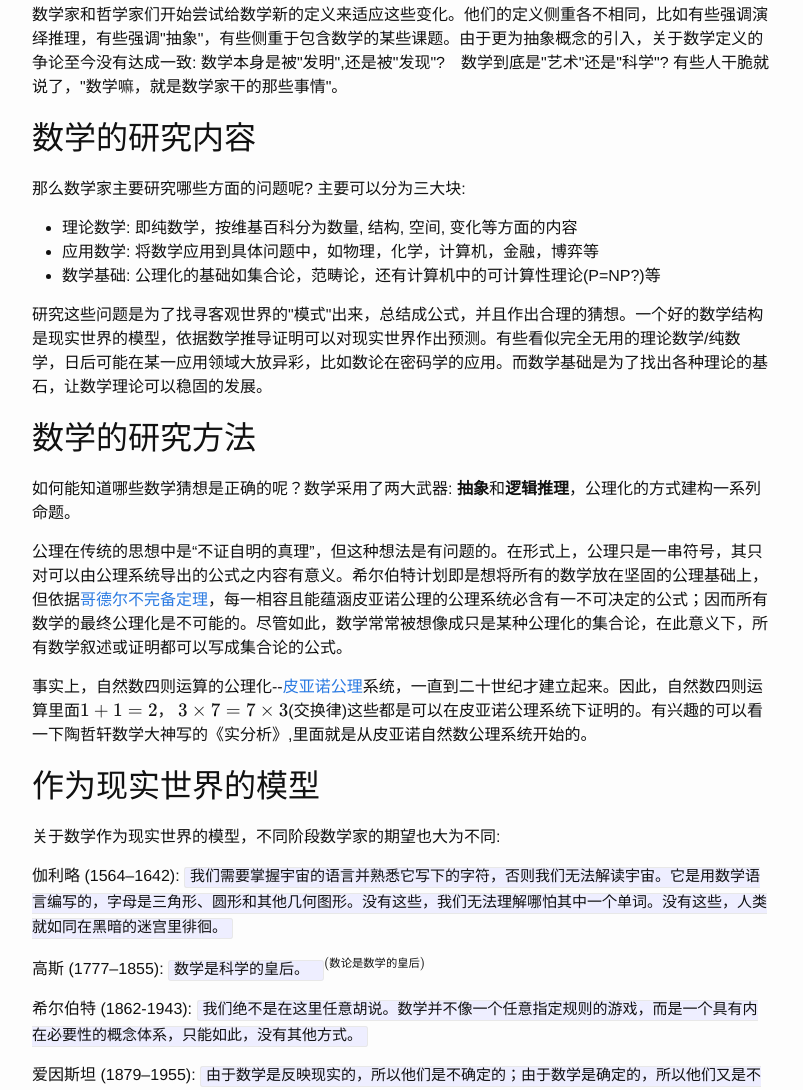
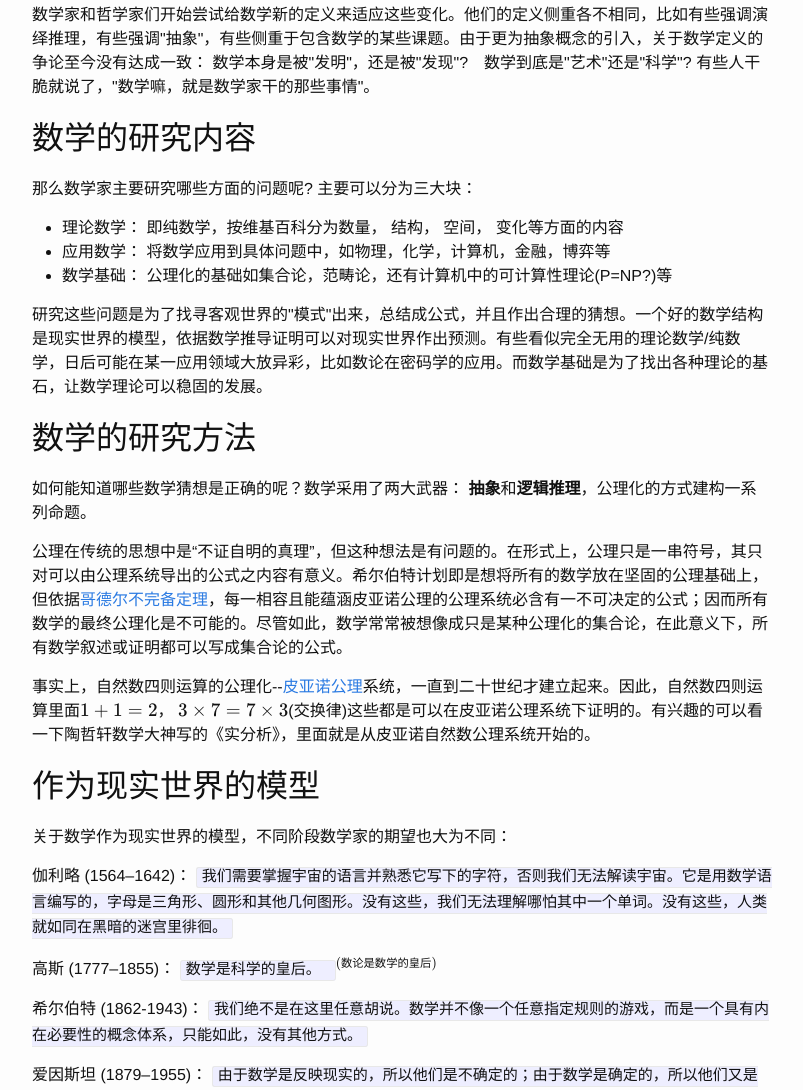
Before and after one commit to tao-guo/blog, a Jekyll site: the page docs/math/2017/07/09/what-is-math.html, which Jekyll copies as it is, in a window 1280 px wide and 1400 px high, scrolled down 504 px. Shown: the part 278-1368 px from the top of the window, without its empty margins (238-1041 px from the left). Built offline with Jekyll 4.4.1, drawn with Linux system fonts in a browser that asks for light colours; Markdown is read by kramdown in place of the engine named in the settings; formulas are drawn with MathJax 3; some of the changed text lies outside the part shown.

Commit message:
fixed punc

```diff
--- a/docs/math/2017/07/09/what-is-math.html
+++ b/docs/math/2017/07/09/what-is-math.html
@@ -66,23 +66,23 @@
   <article class="post-content">
     <h2>数学的定义</h2>
 
-<p>什么是数学？在希腊语言中，这个词表示的是“学习，掌握，知识”。亚里士多德曾经给数学定义成“<strong>关于数量的科学</strong>”，这个观点在19世纪以前一直都很盛行。在那个时候，数学主要研究数/未知量，使用的大多数符号与今天没有太多不同。一直以来的<a href="https://zh.wikipedia.org/wiki/%E6%AC%A7%E5%87%A0%E9%87%8C%E5%BE%97%E5%87%A0%E4%BD%95">欧几里得几何</a>学教程，笛卡尔的<a href="https://zh.wikipedia.org/wiki/%E8%A7%A3%E6%9E%90%E5%87%A0%E4%BD%95">解析几何</a>，卡尔达诺的<a href="https://zh.wikipedia.org/wiki/%E4%B8%89%E6%AC%A1%E6%96%B9%E7%A8%8B">三次方程</a>/<a href="https://zh.wikipedia.org/wiki/%E5%9B%9B%E6%AC%A1%E6%96%B9%E7%A8%8B">四次方程</a>通解,牛顿/莱布尼兹的<a href="https://zh.wikipedia.org/wiki/%E5%BE%AE%E7%A7%AF%E5%88%86%E5%AD%A6">微积分</a>是数学发展取得的一系列伟大成就。到19世纪为止，数学完成了对数/未知量的完美抽象。事实上，大多数人的数学知识也停留在这个阶段了。对于普通大众而言，亚里士多德给出的数学的定义依然没有太大偏差。</p>
+<p>什么是数学？在希腊语言中，这个词表示的是“学习，掌握，知识”。亚里士多德曾经给数学定义成“<strong>关于数量的科学</strong>”，这个观点在19世纪以前一直都很盛行。在那个时候，数学主要研究数/未知量，使用的大多数符号与今天没有太多不同。一直以来的<a href="https://zh.wikipedia.org/wiki/%E6%AC%A7%E5%87%A0%E9%87%8C%E5%BE%97%E5%87%A0%E4%BD%95">欧几里得几何</a>学教程，笛卡尔的<a href="https://zh.wikipedia.org/wiki/%E8%A7%A3%E6%9E%90%E5%87%A0%E4%BD%95">解析几何</a>，卡尔达诺的<a href="https://zh.wikipedia.org/wiki/%E4%B8%89%E6%AC%A1%E6%96%B9%E7%A8%8B">三次方程</a>/<a href="https://zh.wikipedia.org/wiki/%E5%9B%9B%E6%AC%A1%E6%96%B9%E7%A8%8B">四次方程</a>通解，牛顿/莱布尼兹的<a href="https://zh.wikipedia.org/wiki/%E5%BE%AE%E7%A7%AF%E5%88%86%E5%AD%A6">微积分</a>是数学发展取得的一系列伟大成就。到19世纪为止，数学完成了对数/未知量的完美抽象。事实上，大多数人的数学知识也停留在这个阶段了。对于普通大众而言，亚里士多德给出的数学的定义依然没有太大偏差。</p>
 
 <div style="margin: 0 auto 15px;width:60%;text-align:center;">
 <img src="https://upload.wikimedia.org/wikipedia/commons/2/21/Euclid.jpg" alt="欧几里得在雅典学院"  style="display:block;">
 欧几里得在《雅典学院》
 </div>
 
-<p>但是从19世纪开始，数学开始研究更为抽象的“<a href="https://zh.wikipedia.org/wiki/%E7%BE%A4">群</a>”和“<a href="https://zh.wikipedia.org/wiki/%E5%B0%84%E5%BD%B1%E5%87%A0%E4%BD%95">射影几何</a>”，这些新的数学对象都不能直接被度量。数学家和哲学家们开始尝试给数学新的定义来适应这些变化。他们的定义侧重各不相同，比如有些强调演绎推理，有些强调&quot;抽象&quot;，有些侧重于包含数学的某些课题。由于更为抽象概念的引入，关于数学定义的争论至今没有达成一致: 数学本身是被&quot;发明&quot;,还是被&quot;发现&quot;?　数学到底是&quot;艺术&quot;还是&quot;科学&quot;? 有些人干脆就说了，&quot;数学嘛，就是数学家干的那些事情&quot;。</p>
+<p>但是从19世纪开始，数学开始研究更为抽象的“<a href="https://zh.wikipedia.org/wiki/%E7%BE%A4">群</a>”和“<a href="https://zh.wikipedia.org/wiki/%E5%B0%84%E5%BD%B1%E5%87%A0%E4%BD%95">射影几何</a>”，这些新的数学对象都不能直接被度量。数学家和哲学家们开始尝试给数学新的定义来适应这些变化。他们的定义侧重各不相同，比如有些强调演绎推理，有些强调&quot;抽象&quot;，有些侧重于包含数学的某些课题。由于更为抽象概念的引入，关于数学定义的争论至今没有达成一致： 数学本身是被&quot;发明&quot;，还是被&quot;发现&quot;?　数学到底是&quot;艺术&quot;还是&quot;科学&quot;? 有些人干脆就说了，&quot;数学嘛，就是数学家干的那些事情&quot;。</p>
 
 <h2>数学的研究内容</h2>
 
-<p>那么数学家主要研究哪些方面的问题呢? 主要可以分为三大块:</p>
+<p>那么数学家主要研究哪些方面的问题呢? 主要可以分为三大块：</p>
 
 <ul>
-<li>理论数学: 即纯数学，按维基百科分为数量, 结构, 空间, 变化等方面的内容</li>
-<li>应用数学: 将数学应用到具体问题中，如物理，化学，计算机，金融，博弈等</li>
-<li>数学基础: 公理化的基础如集合论，范畴论，还有计算机中的可计算性理论(P=NP?)等</li>
+<li>理论数学： 即纯数学，按维基百科分为数量， 结构， 空间， 变化等方面的内容</li>
+<li>应用数学： 将数学应用到具体问题中，如物理，化学，计算机，金融，博弈等</li>
+<li>数学基础： 公理化的基础如集合论，范畴论，还有计算机中的可计算性理论(P=NP?)等</li>
 </ul>
 
 <p>研究这些问题是为了找寻客观世界的&quot;模式&quot;出来，总结成公式，并且作出合理的猜想。一个好的数学结构是现实世界的模型，依据数学推导证明可以对现实世界作出预测。有些看似完全无用的理论数学/纯数学，日后可能在某一应用领域大放异彩，比如数论在密码学的应用。而数学基础是为了找出各种理论的基石，让数学理论可以稳固的发展。
@@ -90,43 +90,43 @@
 
 <h2>数学的研究方法</h2>
 
-<p>如何能知道哪些数学猜想是正确的呢？数学采用了两大武器: <strong>抽象</strong>和<strong>逻辑推理</strong>，公理化的方式建构一系列命题。</p>
+<p>如何能知道哪些数学猜想是正确的呢？数学采用了两大武器： <strong>抽象</strong>和<strong>逻辑推理</strong>，公理化的方式建构一系列命题。</p>
 
 <p>公理在传统的思想中是“不证自明的真理”，但这种想法是有问题的。在形式上，公理只是一串符号，其只对可以由公理系统导出的公式之内容有意义。希尔伯特计划即是想将所有的数学放在坚固的公理基础上，但依据<a href="https://zh.wikipedia.org/zh-hans/%E5%93%A5%E5%BE%B7%E5%B0%94%E4%B8%8D%E5%AE%8C%E5%A4%87%E5%AE%9A%E7%90%86">哥德尔不完备定理</a>，每一相容且能蕴涵皮亚诺公理的公理系统必含有一不可决定的公式；因而所有数学的最终公理化是不可能的。尽管如此，数学常常被想像成只是某种公理化的集合论，在此意义下，所有数学叙述或证明都可以写成集合论的公式。</p>
 
-<p>事实上，自然数四则运算的公理化--<a href="https://zh.wikipedia.org/wiki/%E7%9A%AE%E4%BA%9A%E8%AF%BA%E5%85%AC%E7%90%86">皮亚诺公理</a>系统，一直到二十世纪才建立起来。因此，自然数四则运算里面\(1+1=2\)， \(3\times7=7\times3\)(交换律)这些都是可以在皮亚诺公理系统下证明的。有兴趣的可以看一下陶哲轩数学大神写的《实分析》,里面就是从皮亚诺自然数公理系统开始的。</p>
+<p>事实上，自然数四则运算的公理化--<a href="https://zh.wikipedia.org/wiki/%E7%9A%AE%E4%BA%9A%E8%AF%BA%E5%85%AC%E7%90%86">皮亚诺公理</a>系统，一直到二十世纪才建立起来。因此，自然数四则运算里面\(1+1=2\)， \(3\times7=7\times3\)(交换律)这些都是可以在皮亚诺公理系统下证明的。有兴趣的可以看一下陶哲轩数学大神写的《实分析》，里面就是从皮亚诺自然数公理系统开始的。</p>
 
 <h2>作为现实世界的模型</h2>
 
-<p>关于数学作为现实世界的模型，不同阶段数学家的期望也大为不同:</p>
+<p>关于数学作为现实世界的模型，不同阶段数学家的期望也大为不同：</p>
 
-<p>伽利略 (1564–1642):
+<p>伽利略 (1564–1642)：
 <code>
   我们需要掌握宇宙的语言并熟悉它写下的字符，否则我们无法解读宇宙。它是用数学语言编写的，字母是三角形、圆形和其他几何图形。没有这些，我们无法理解哪怕其中一个单词。没有这些，人类就如同在黑暗的迷宫里徘徊。
 </code></p>
 
-<p>高斯 (1777–1855):
+<p>高斯 (1777–1855)：
 <code>
   数学是科学的皇后。
 </code>
 \(^{(数论是数学的皇后)}\)</p>
 
-<p>希尔伯特 (1862-1943):
+<p>希尔伯特 (1862-1943)：
 <code>
   我们绝不是在这里任意胡说。数学并不像一个任意指定规则的游戏，而是一个具有内在必要性的概念体系，只能如此，没有其他方式。
 </code></p>
 
-<p>爱因斯坦 (1879–1955):
+<p>爱因斯坦 (1879–1955)：
 <code>
   由于数学是反映现实的，所以他们是不确定的；由于数学是确定的，所以他们又是不现实的。
 </code></p>
 
-<div style="margin: 0 auto 15px;width:60%;text-align:center;">
+<div style="margin:0 auto 15px;width:60%;text-align:center;">
 <img src="https://upload.wikimedia.org/wikipedia/commons/5/5b/Lorenz_attractor_yb.svg" alt="混沌理论中的洛伦兹变换"  style="display:block;">
 混沌理论中的洛伦兹变换子
 </div>
 
-<p>可以看到，到最后爱因斯坦的论述，数学作为现实世界的模型已经越来越不确定。始于二十世纪六十年代，由气象预报发展而来的&quot;<a href="https://en.wikipedia.org/wiki/Chaos_theory">混沌理论</a>&quot;也论证了这一点。事实上，与数学密切相关的物理学科--量子物理，也出现了类似的情况。量子物理学本身受数学影响颇深，Eugene Wigner曾经发表&quot;<a href="https://en.wikipedia.org/wiki/The_Unreasonable_Effectiveness_of_Mathematics_in_the_Natural_Sciences">数学在自然科学中不合理的有效性</a>&quot;, 指出了数学如何不可思议地引领自然科学的新发现。最令人惊讶，也最神秘的是，在数学层层嵌套的非物质抽象概念中，包含着物质世界最深层、最本质的秘密。比如π可能出现在人口统计模型中，虚数在量子力学中的存在等。</p>
+<p>可以看到，到最后爱因斯坦的论述，数学作为现实世界的模型已经越来越不确定。始于二十世纪六十年代，由气象预报发展而来的&quot;<a href="https://en.wikipedia.org/wiki/Chaos_theory">混沌理论</a>&quot;也论证了这一点。事实上，与数学密切相关的物理学科--量子物理，也出现了类似的情况。量子物理学本身受数学影响颇深，Eugene Wigner曾经发表&quot;<a href="https://en.wikipedia.org/wiki/The_Unreasonable_Effectiveness_of_Mathematics_in_the_Natural_Sciences">数学在自然科学中不合理的有效性</a>&quot;， 指出了数学如何不可思议地引领自然科学的新发现。最令人惊讶，也最神秘的是，在数学层层嵌套的非物质抽象概念中，包含着物质世界最深层、最本质的秘密。比如π可能出现在人口统计模型中，虚数在量子力学中的存在等。</p>
 
 <h2>数学的历史</h2>
 
@@ -134,28 +134,28 @@
 
 <p>对于很多抽象的数学观念，几何意义上的理解更为直观，比如实数乘法的交换性可以理解为几何学上长方形面积不变。在有些系统中，元素运算并不一定是可交换的，比如群。代数和几何对应了时间和空间的两种抽象概念，他们分属于大脑的不同区域。很多伟大的数学家都利用几何帮助自己快速掌握数学的核心观念，如19岁即证明希尔伯特第十三题的V.I. Arnold(1937-2010) <a href="https://book.douban.com/subject/3202119/discussion/1364384/">论数学教育</a>。</p>
 
-<p>近些年随着计算机的发展，几何图形更容易显示出来。斯坦福数学系毕业的<a href="http://www.3blue1brown.com/about/">3blue1brown</a>就刚刚在bilibili上利用图形化直观地讲解了&quot;<a href="http://space.bilibili.com/88461692/#!/channel/detail?cid=13407">微积分的本质</a>&quot;和&quot;<a href="http://space.bilibili.com/88461692/#!/channel/detail?cid=9450">线性代数</a>&quot;等一系列课程，实在是非常棒的学习材料，有种相见恨晚的感觉。甚至高度抽象的群论/近世代数，Youtube上也有教授用图形化的方式来讲解，短时间就能掌握群论的很多核心概念: <a href="http://www.math.clemson.edu/%7Emacaule/classes/m17_math4120/index.html">Visual Group Theory</a>。</p>
+<p>近些年随着计算机的发展，几何图形更容易显示出来。斯坦福数学系毕业的<a href="http://www.3blue1brown.com/about/">3blue1brown</a>就刚刚在bilibili上利用图形化直观地讲解了&quot;<a href="http://space.bilibili.com/88461692/#!/channel/detail?cid=13407">微积分的本质</a>&quot;和&quot;<a href="http://space.bilibili.com/88461692/#!/channel/detail?cid=9450">线性代数</a>&quot;等一系列课程，实在是非常棒的学习材料，有种相见恨晚的感觉。甚至高度抽象的群论/近世代数，Youtube上也有教授用图形化的方式来讲解，短时间就能掌握群论的很多核心概念： <a href="http://www.math.clemson.edu/%7Emacaule/classes/m17_math4120/index.html">Visual Group Theory</a>。</p>
 
-<p>历史上几何和数学相互交替发展，到二十一世纪克莱因将所有几何统一在代数的群论之下，在更高一级的抽象上形成了统一。《代数的历史》中也涵盖了几何的这一发展趋势。在《代数的历史》中，作者总结了代数的三个阶段:</p>
+<p>历史上几何和数学相互交替发展，到二十一世纪克莱因将所有几何统一在代数的群论之下，在更高一级的抽象上形成了统一。《代数的历史》中也涵盖了几何的这一发展趋势。在《代数的历史》中，作者总结了代数的三个阶段：</p>
 
 <ul>
-<li>第一次抽象: 数值
+<li>第一次抽象： 数值
 
 <ul>
 <li>实例到数值的转变</li>
 </ul></li>
-<li>第二次抽象: 文字符号体系，即用字母符号来表示任意数(未知数x)
+<li>第二次抽象： 文字符号体系，即用字母符号来表示任意数(未知数x)
 
 <ul>
 <li>牛顿称之为”泛算术“</li>
 <li>核心为求解方程</li>
 <li>和几何概念中的符号缓慢分化</li>
 </ul></li>
-<li>第三次抽象: 新数学对象--群，矩阵，流形...
+<li>第三次抽象： 新数学对象--群，矩阵，流形...
 
 <ul>
 <li>新的抽象层次</li>
-<li>研究逻辑，抽象代数(近世代数),群论等</li>
+<li>研究逻辑，抽象代数(近世代数)，群论等</li>
 </ul></li>
 </ul>
 
@@ -168,10 +168,10 @@
 <li><a href="https://zh.wikipedia.org/wiki/%E6%95%B0%E5%AD%A6#.E7.BA.AF.E7.B2.B9.E6.95.B0.E5.AD.A6">纯粹数学</a>
 
 <ul>
-<li>数量: 自然数，整数，有理数，实数，复数等</li>
-<li>结构: 数论，群论，图论，序理论</li>
-<li>空间: 几何，三角学，微分几何，拓扑学,分形，测度论</li>
-<li>变化: 微积分，矢量分析，微分方程，动力系统，混沌理论，复分析</li>
+<li>数量： 自然数，整数，有理数，实数，复数等</li>
+<li>结构： 数论，群论，图论，序理论</li>
+<li>空间： 几何，三角学，微分几何，拓扑学，分形，测度论</li>
+<li>变化： 微积分，矢量分析，微分方程，动力系统，混沌理论，复分析</li>
 </ul></li>
 <li><a href="https://zh.wikipedia.org/wiki/%E6%95%B0%E5%AD%A6#.E9.9B.A2.E6.95.A3.E6.95.B8.E5.AD.B8">离散数学</a>
 
@@ -187,7 +187,7 @@
 
 <p><img src="/blog/img/map-of-mathmatics.png" alt="The Map of Mathematics"></p>
 
-<p>参见<a href="https://zh.wikipedia.org/zh-cn/%E6%95%B0%E5%AD%A6#.E6.95.B8.E5.AD.B8.E7.9A.84.E5.90.84.E9.A0.98.E5.9F.9F">维基百科</a>和Youtube视频<a href="https://www.youtube.com/watch?v=OmJ-4B-mS-Y">The Map of Mathematics</a></p>
+<p>参见<a href="https://zh.wikipedia.org/zh-cn/%E6%95%B0%E5%AD%A6#.E6.95.B8.E5.AD.B8.E7.9A.84.E5.90.84.E9.A0.98.E5.9F.9F">维基百科</a>和Youtube视频<a href="https://www.youtube.com/watch?v=OmJ-4B-mS-Y">The Map of Mathematics</a>。</p>
 
 <h2>华人数学家</h2>
 
@@ -216,9 +216,9 @@
 </ul></li>
 </ul>
 
-<p>影响力最大的两大华人数学家:华罗庚(1910-1985)和陈省身(1911-2004), 两人同在清华大学数学系，并且在西南联大同宿舍。</p>
+<p>影响力最大的两大华人数学家：华罗庚(1910-1985)和陈省身(1911-2004)， 两人同在清华大学数学系，并且在西南联大同宿舍。</p>
 
-<p>杨振宁曾经这样比较华罗庚与陈省身:
+<p>杨振宁曾经这样比较华罗庚与陈省身：
 <code>
   华罗庚和陈省身都是我国重要的数学家，是我们中华民族聪明睿智的代表。假如有一个老师， 把两个人叫来，出一道题目，华罗庚一听就做出来了，陈省身要一个月才能做出来，但是他把这个问题开拓为一个学科。
 </code>
@@ -226,7 +226,7 @@
   伯林(Isaiah Berlin，1900-1997)普及了希腊关于哲学家的两种不同类型的观念： “狐狸掌握多门技艺， 而刺猬则精通一门绝技。” 我想这是一种极好的方式来描述华罗庚与陈省身的不同： 华罗庚兴趣广泛，对数学的几个不同分支做出了重要贡献；而陈省身则专注于微分几何一个分支， 但他革新了这个分支，并且这个革新后来对20世纪的几何、代数、分析、拓扑各个主要分支都有深远的影响，甚至深入影响了近40年来理论物理学的发展。
 </code></p>
 
-<p>类同于弗里曼•戴森(1923-)的“<a href="http://news.sciencenet.cn/htmlnews/2011/8/251096-1.shtm">鸟和青蛙</a>”的比喻,和二十世纪伟大的数学家希尔伯特类似，陈省身更注重全局观，组建MSRI美国数学研究所，拓展了二十世纪的微分几何。</p>
+<p>类同于弗里曼•戴森(1923-)的“<a href="http://news.sciencenet.cn/htmlnews/2011/8/251096-1.shtm">鸟和青蛙</a>”的比喻，和二十世纪伟大的数学家希尔伯特类似，陈省身更注重全局观，组建MSRI美国数学研究所，拓展了二十世纪的微分几何。</p>
 
 <h2>数学的关键发展阶段人物</h2>
 
```
Also changed, not shown: _posts/2017-07-09-what-is-math.md (+29 -29 lines), docs/feed.xml (+31 -31 lines).
